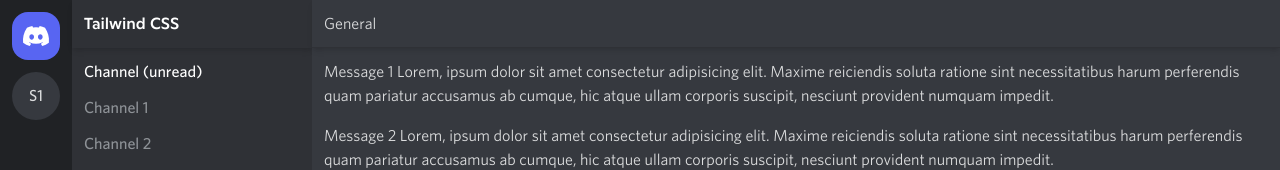
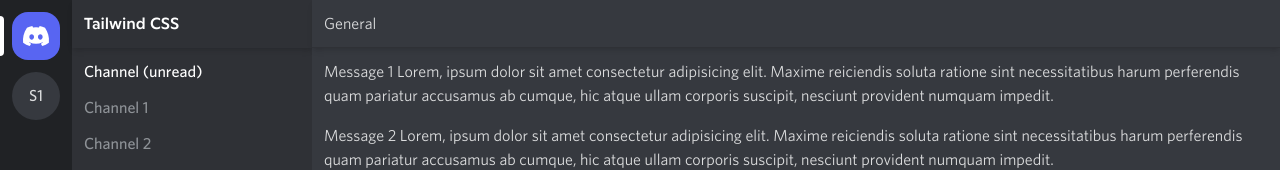
Before and after one commit to adeonir/egghead-tailwind-discord-clone, a Next.js app: page / in a window 1280 px wide. Shown: the top 170 px of the page. Built offline with nearby package versions, Linux system fonts and the light colour scheme.

Commit message:
Add active indicator using group and transform

```diff
--- a/src/components/Layout/Layout.tsx
+++ b/src/components/Layout/Layout.tsx
@@ -13,16 +13,34 @@
 
   return (
     <div className="flex h-screen text-gray-100">
-      <div className="p-r-6 space-y-3 overflow-y-auto bg-gray-900 p-3 scrollbar scrollbar-none">
+      <div className="space-y-3 overflow-y-auto bg-gray-900 p-3 scrollbar scrollbar-none">
         <Link href="/">
-          <a
+          <a className="group relative block">
+            <div className="absolute -left-3 flex h-full items-center">
+              <div
+                className={`${
+                  router.pathname === '/'
+                    ? 'h-10'
+                    : 'h-5 scale-0 opacity-0 group-hover:scale-100 group-hover:opacity-100'
+                } w-1 origin-left rounded-r bg-white transition-all duration-300`}
+              />
+            </div>
+
+            <div
+              className={`${
+                router.pathname !== '/' && 'group-active:translate-y-px'
+              }`}
+            >
+              <div
                 className={`${
                   router.pathname === '/'
                     ? 'cursor-default rounded-2xl bg-brand text-white'
-                : 'rounded-3xl bg-gray-700 font-medium text-gray-100 hover:rounded-2xl hover:bg-brand hover:text-white '
+                    : 'rounded-3xl bg-gray-700 font-medium text-gray-100 group-hover:rounded-2xl group-hover:bg-brand group-hover:text-white '
                 } flex h-12 w-12 items-center justify-center transition-all duration-300`}
               >
                 <DiscordIcon className="h-5 w-7" />
+              </div>
+            </div>
           </a>
         </Link>
         <Link href="/servers/1">
```
Also changed, not shown: 1 other file (tests, documents, lock files or other folders). Lines whose indentation alone changed are shown as unchanged.
